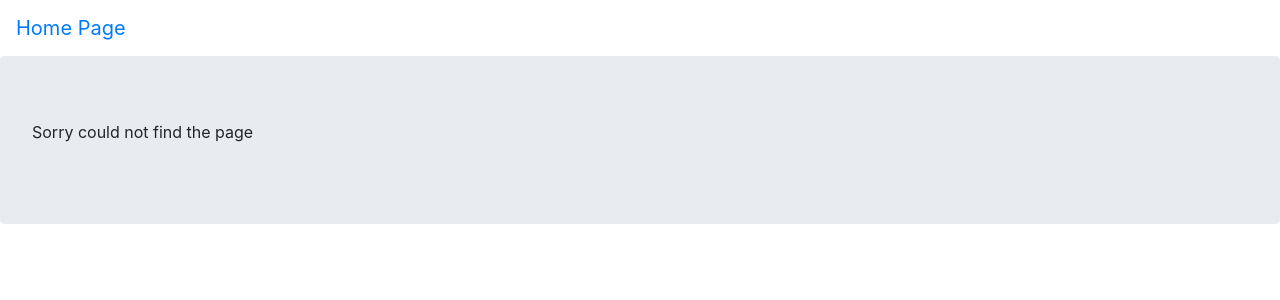
After one commit to CarlosIUSalazar/Python-Flask-Bootcamp, a Flask app: template Forms/templates/404.html in a window 1280 px wide. The commit adds this page. Shown: the top 300 px of the page. Run offline with Flask 2, Linux system fonts and the light colour scheme; the template is opened without the code that fills it, so the values that code supplies are empty; some libraries are stand-ins or nearby versions.

Commit message:
Completed Forms section

```diff
--- a/Forms/basic.py
+++ b/Forms/basic.py
@@ -10,12 +10,16 @@ def index():
 def signup_form():
     return render_template('signup.html')
 
-@app.route('/thankyou.html')
+@app.route('/thankyou')
 def thank_you():
     first = request.args.get('first')   #"first" comes from signup.html argument inside input name="first"
     last = request.args.get('last')
 
     return render_template('thankyou.html',first=first,last=last)
 
+@app.errorhandler(404)
+def page_not_found(e):  #e is for error
+    return render_template('404.html'), 404
+
 if __name__ == '__main__':
     app.run(debug=True)
--- /dev/null
+++ b/Forms/templates/404.html
@@ -0,0 +1,6 @@
+{% extends "base.html" %}
+{% block content %}
+    <div class="jumbotron">
+        <p>Sorry could not find the page</p>
+    </div>
+{% endblock %}
```
Also changed, not shown: Forms/templates/base.html (+5 -5 lines).
